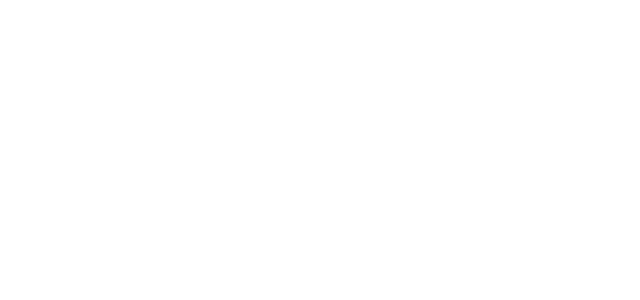
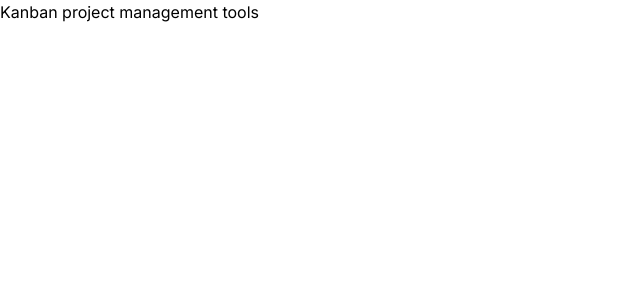
Before and after one commit to abenooo/kanban_project_management_tools, a Next.js app: page / in a window 1280 px wide. Shown: the top 300 px of the page, without its empty margins (0-640 px from the left). Built offline with nearby package versions, Linux system fonts and the light colour scheme.

Commit message:
Create componet for kanban

```diff
--- a/src/app/page.tsx
+++ b/src/app/page.tsx
@@ -1,7 +1,8 @@
+import Kanban from "../componet/kanban"
 export default function Home() {
   return (
     <div>
-
+     <Kanban/>
     </div>
   );
 }
--- /dev/null
+++ b/src/componet/kanban.tsx
@@ -0,0 +1,8 @@
+
+const Kanban = () => {
+  return (
+    <div>Kanban project management tools</div>
+  )
+}
+
+export default Kanban
```
